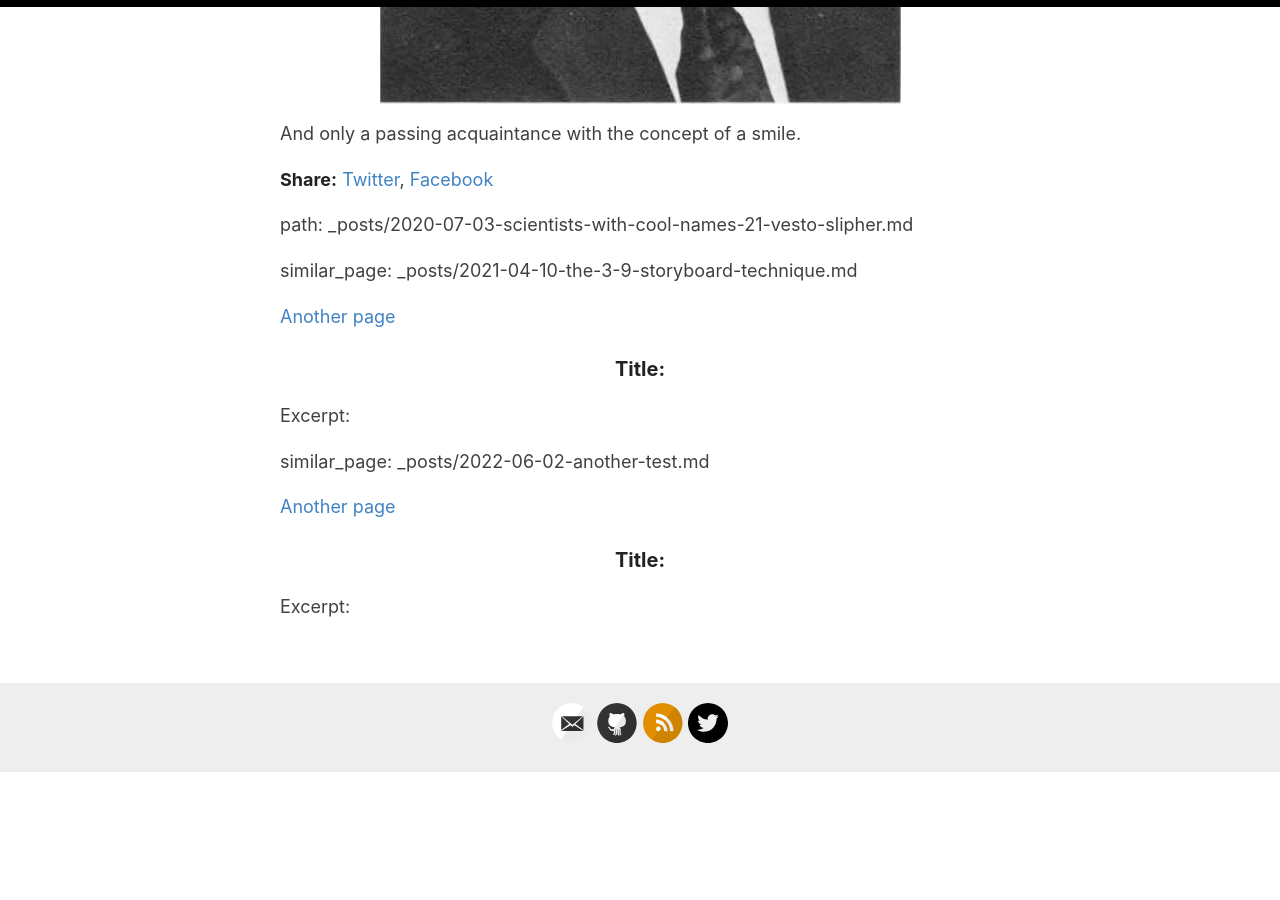
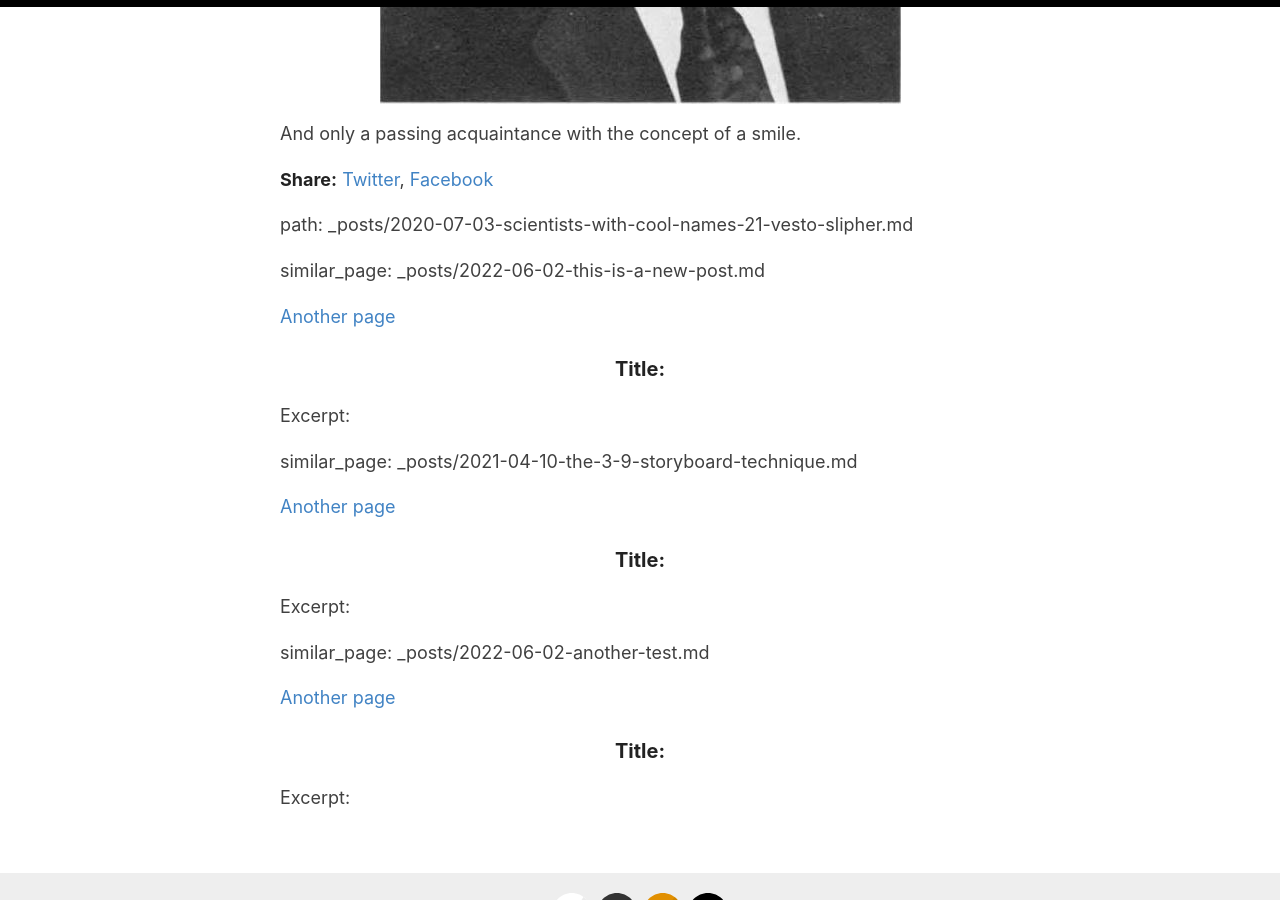
Before and after one commit to lucashaley/lucashaley.github.io, a Jekyll site: the page built from _posts/2020-07-03-scientists-with-cool-names-21-vesto-slipher.md, in a window 1280 px wide and 900 px high, scrolled down 1058 px. Built offline with Jekyll 4.4.1, drawn with Linux system fonts in a browser that asks for light colours; before the commit the page ends 1830 px from its top, so only the background shows below that.

Commit message:
Update from Forestry.io lucashaley@yahoo.com updated _posts/2020-07-03-scientists-with-cool-names-21-vesto-slipher.md

```diff
--- a/_posts/2020-07-03-scientists-with-cool-names-21-vesto-slipher.md
+++ b/_posts/2020-07-03-scientists-with-cool-names-21-vesto-slipher.md
@@ -9,6 +9,7 @@ categories:
 - ScientistsWithCoolNames
 splash: "/uploads/V.M._Slipher-e1529318752226.gif"
 similar_pages:
+- _posts/2022-06-02-this-is-a-new-post.md
 - _posts/2021-04-10-the-3-9-storyboard-technique.md
 - _posts/2022-06-02-another-test.md
 
```
